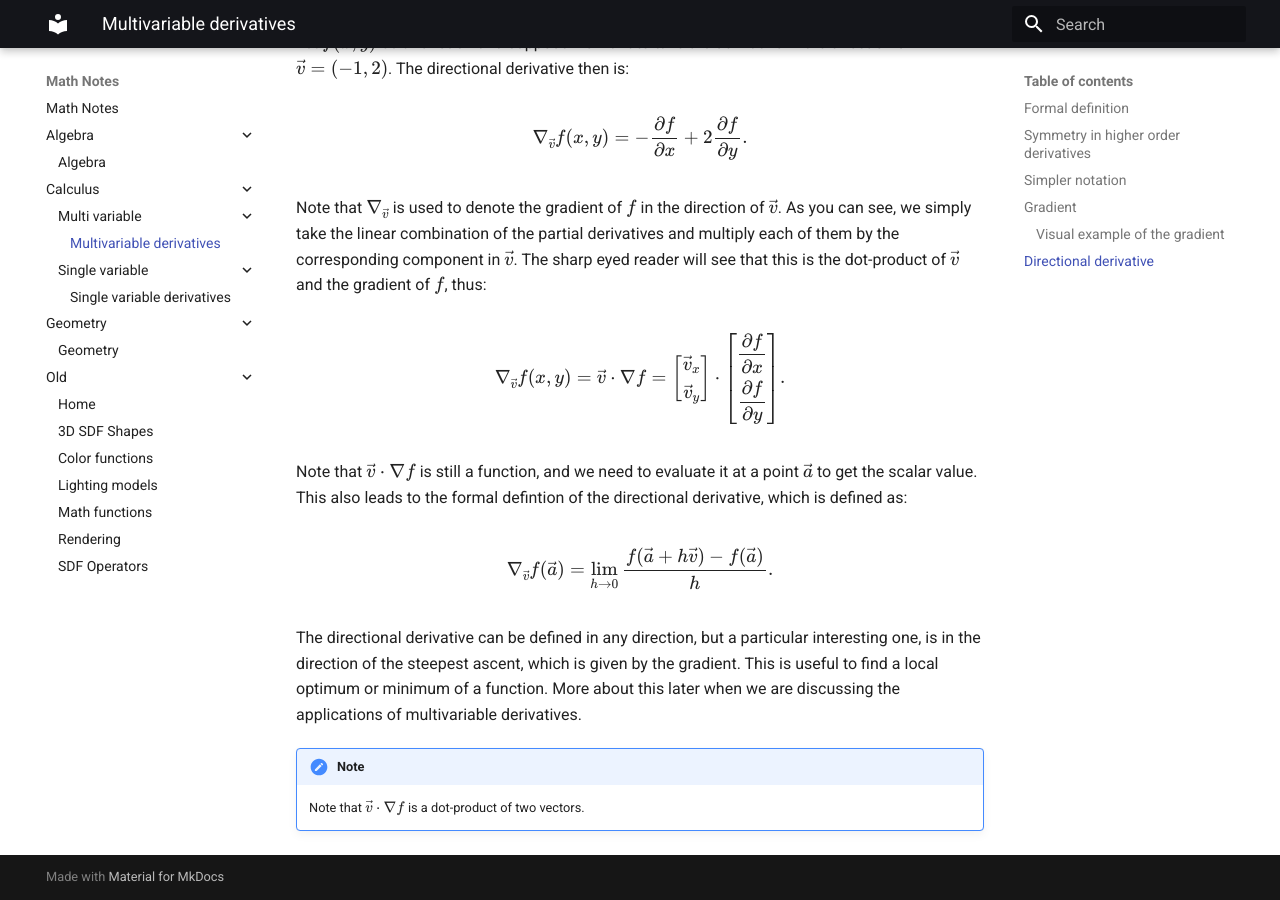
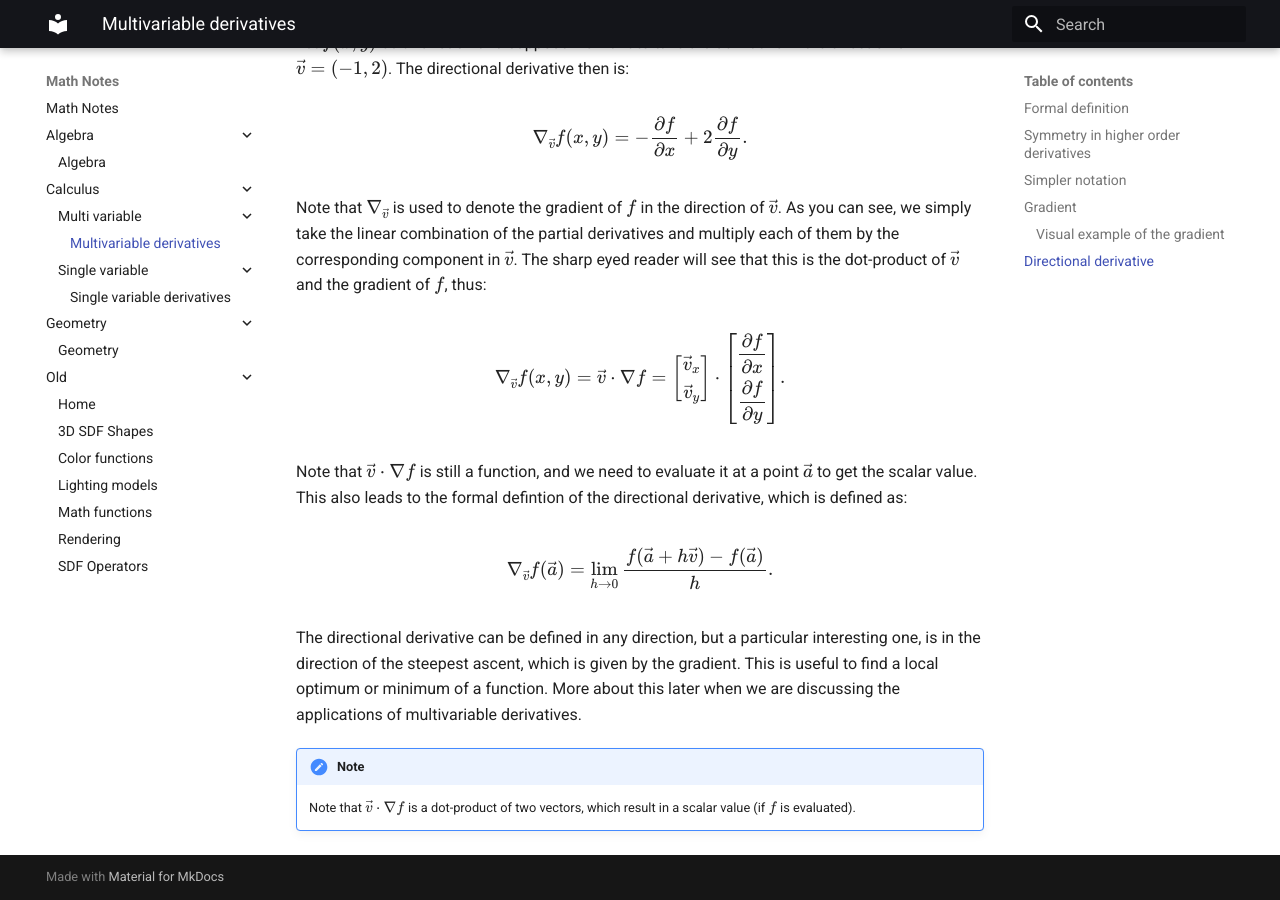
Before and after one commit to darkeclipz/math, an MkDocs documentation site: the page built from docs/calculus/multi-variable/derivatives.md, in a window 1280 px wide and 900 px high, scrolled down 3368 px. Built offline with MkDocs 1.6.1 and Material for MkDocs 9.7.7, drawn with Linux system fonts in a browser that asks for light colours.

Commit message:
note sidenote

```diff
--- a/docs/calculus/multi-variable/derivatives.md
+++ b/docs/calculus/multi-variable/derivatives.md
@@ -91,4 +91,4 @@ $$
 The directional derivative can be defined in any direction, but a particular interesting one, is in the direction of the steepest ascent, which is given by the gradient. This is useful to find a local optimum or minimum of a function. More about this later when we are discussing the applications of multivariable derivatives.
 
 !!! note
-    Note that $\vec{v} \cdot \nabla f$ is a dot-product of two vectors.
+    Note that $\vec{v} \cdot \nabla f$ is a dot-product of two vectors, which result in a scalar value (if $f$ is evaluated).
```
